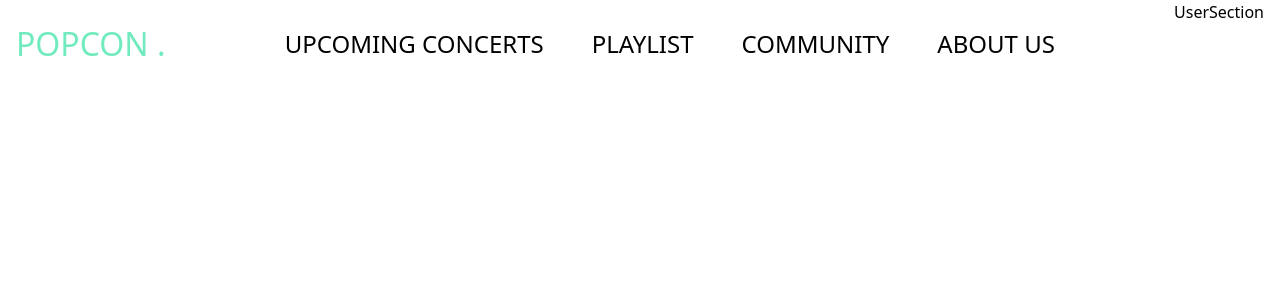
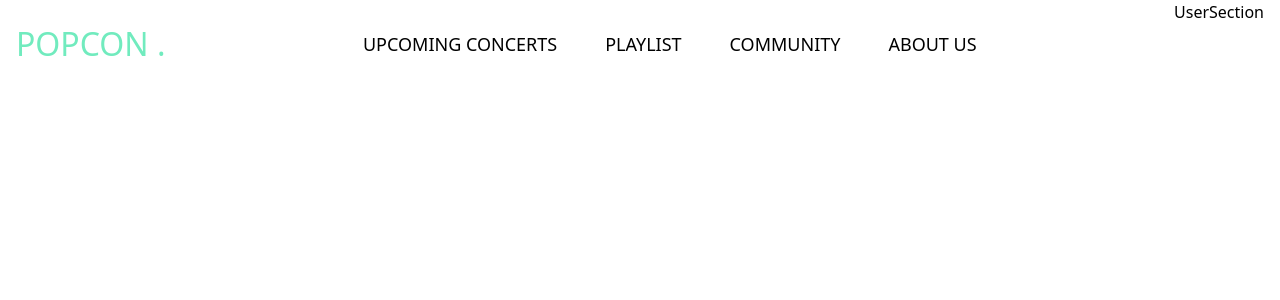
Before and after one commit to devcourse-team3-popcon/popcon, a React (Vite) app: page / in a window 1280 px wide. Shown: the top 300 px of the page. Built offline with nearby package versions, Linux system fonts and the light colour scheme.

Commit message:
🎨 MainNav 텍스트 크기 변경

```diff
--- a/src/components/layout/header/MainNav.tsx
+++ b/src/components/layout/header/MainNav.tsx
@@ -6,7 +6,7 @@ export default function MainNav() {
       <NavLink
         to="/"
         className={({ isActive }) =>
-          `text-2xl ${isActive ? "text-[71EBBE]" : "text-white"}`
+          `text-[18px] ${isActive ? "text-[71EBBE]" : "text-white"}`
         }
       >
         UPCOMING CONCERTS
@@ -14,7 +14,7 @@ export default function MainNav() {
       <NavLink
         to="/"
         className={({ isActive }) =>
-          `text-2xl ${isActive ? "text-[71EBBE]" : "text-white"}`
+          `text-[18px] ${isActive ? "text-[71EBBE]" : "text-white"}`
         }
       >
         PLAYLIST
@@ -22,7 +22,7 @@ export default function MainNav() {
       <NavLink
         to="/"
         className={({ isActive }) =>
-          `text-2xl ${isActive ? "text-[71EBBE]" : "text-white"}`
+          `text-[18px] ${isActive ? "text-[71EBBE]" : "text-white"}`
         }
       >
         COMMUNITY
@@ -30,7 +30,7 @@ export default function MainNav() {
       <NavLink
         to="/"
         className={({ isActive }) =>
-          `text-2xl ${isActive ? "text-[71EBBE]" : "text-white"}`
+          `text-[18px] ${isActive ? "text-[71EBBE]" : "text-white"}`
         }
       >
         ABOUT US
```
